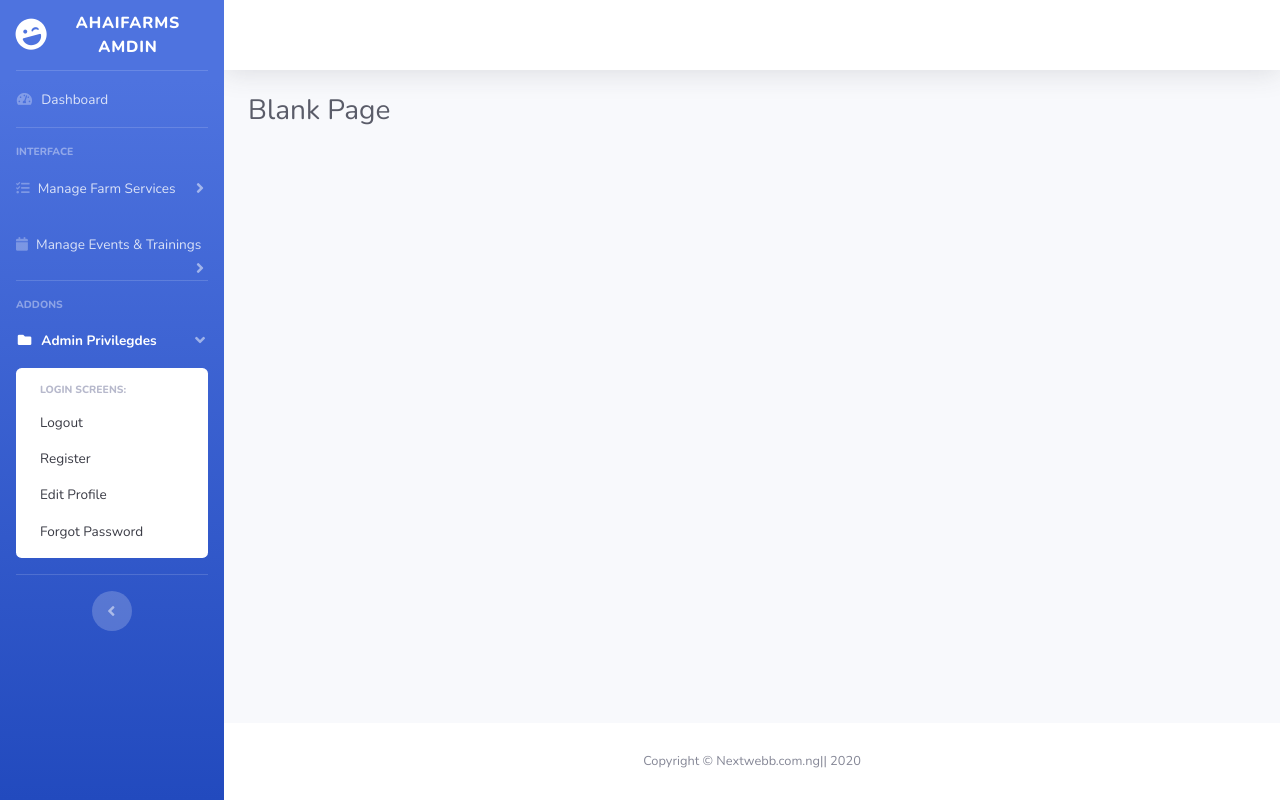
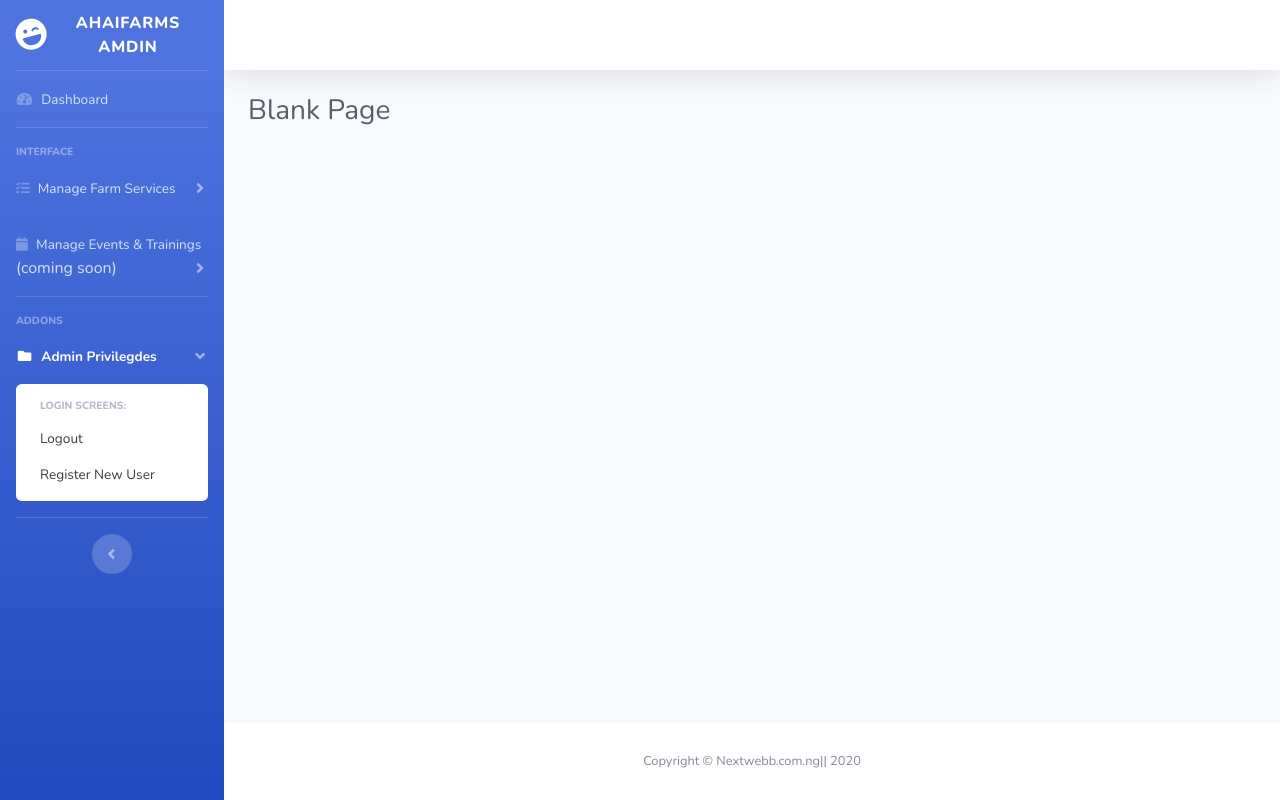
Before and after one commit to nextwebb/farmiev1, a Node server app: template views/admin_blank.ejs in a window 1280 px wide. Run offline with Node 20, Linux system fonts and the light colour scheme; the template is opened without the code that fills it, so the values that code supplies are empty; some libraries are stand-ins or nearby versions.

Commit message:
beta testing

```diff
--- a/views/includes/admin_header.ejs
+++ b/views/includes/admin_header.ejs
@@ -9,7 +9,7 @@
     <ul class="navbar-nav bg-gradient-primary sidebar sidebar-dark accordion" id="accordionSidebar">
 
       <!-- Sidebar - Brand -->
-      <a class="sidebar-brand d-flex align-items-center justify-content-center" href="index.html">
+      <a class="sidebar-brand d-flex align-items-center justify-content-center" href="/admin">
         <div class="sidebar-brand-icon rotate-n-15">
           <i class="fas fa-laugh-wink"></i>
         </div>
@@ -52,9 +52,9 @@
 
       <!-- Nav Item - Utilities Collapse Menu -->
       <li class="nav-item">
-        <a class="nav-link collapsed" href="#" data-toggle="collapse" data-target="#collapseUtilities" aria-expanded="true" aria-controls="collapseUtilities">
+        <a class="nav-link collapsed disabled" href="#" data-toggle="collapse" data-target="#collapseUtilities" aria-expanded="true" aria-controls="collapseUtilities">
           <i class="fa fa-calendar" aria-hidden="true"></i>
-          <span>Manage Events & Trainings</span>
+          <span>Manage Events & Trainings</span><br>(coming soon)
         </a>
         <div id="collapseUtilities" class="collapse" aria-labelledby="headingUtilities" data-parent="#accordionSidebar">
           <div class="bg-white py-2 collapse-inner rounded">
@@ -85,9 +85,8 @@
           <div class="bg-white py-2 collapse-inner rounded">
             <h6 class="collapse-header">Login Screens:</h6>
             <a class="collapse-item" href="/admin/logout">Logout</a>
-            <a class="collapse-item" href="/admin/openRegAdminForm">Register</a>
-            <a class="collapse-item" href="/admin/:id/forgot_password">Edit Profile</a>
-            <a class="collapse-item" href="/admin/:id/forgot_password">Forgot Password</a>
+            <a class="collapse-item" href="/admin/openRegAdminForm">Register New User</a>
+            <!-- <a class="collapse-item" href="">Forgot Password</a> -->
           </div>
         </div>
       </li>
```
